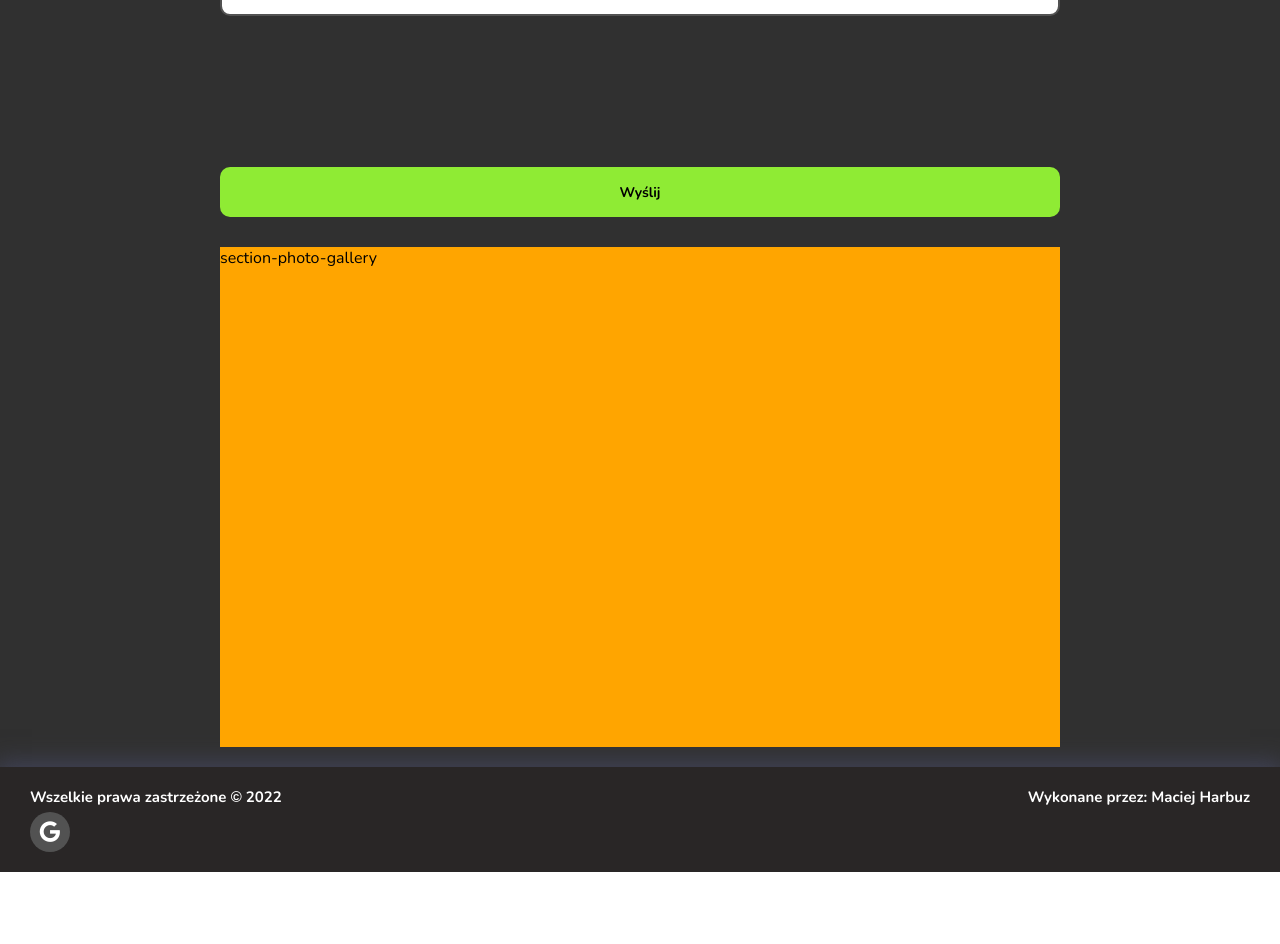
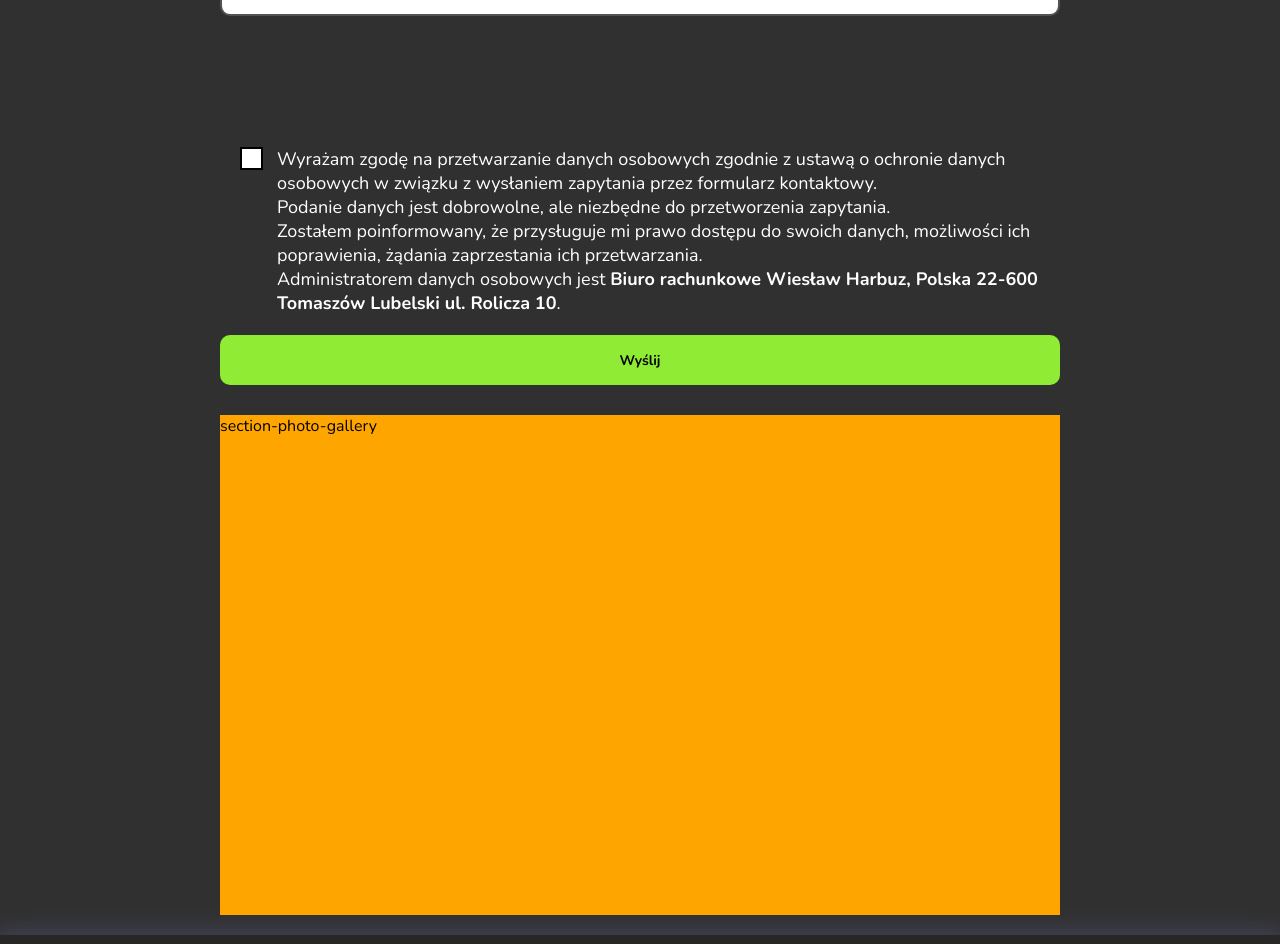
Before and after one commit to martinZz8/react-wh-card, a React (Create React App) app: page / in a window 1280 px wide. Shown: the part 3240-4184 px from the top of the page. Before the commit the page ends 4112 px from the top, so only its background shows below. Built offline with nearby package versions, Linux system fonts and the light colour scheme.

Commit message:
added checkbox and improved the mail form

```diff
--- /dev/null
+++ b/src/components/ui/checkbox/checkbox.component.tsx
@@ -0,0 +1,51 @@
+import React, {ChangeEvent, ReactNode} from "react";
+
+// styles
+import styles from "./checkbox.module.scss";
+
+// interfaces
+interface ICheckbox {
+   name: string;
+   value: string;
+   checked?: boolean;
+   label: string | ReactNode;
+   isError?: boolean;
+   handleOnChange: (name: string, value: string, checked: boolean) => void;
+   disabled?: boolean;
+}
+
+const Checkbox: React.FC<ICheckbox> = ({
+      name,
+      value,
+      checked,
+      label,
+      isError,
+      handleOnChange,
+      disabled
+   }) => {
+
+   return (
+      <label
+         className={`
+            noSelect
+            ${styles.container}
+            ${disabled ? styles.disabledContainer : ""}
+            ${isError ? styles.isError : ""}
+         `}
+      >
+         {label}
+         <input
+            className={disabled ? styles.disabledInput : ""}
+            type="checkbox"
+            name={name}
+            value={value}
+            checked={checked}
+            onChange={(e: ChangeEvent<HTMLInputElement>) => handleOnChange(e.target.name, e.target.value, e.target.checked)}
+            disabled={disabled}
+         />
+         <span className={`${styles.checkmark} ${disabled ? styles.disabledColors : ""}`}/>
+      </label>
+   );
+};
+
+export default Checkbox;
--- /dev/null
+++ b/src/components/ui/checkbox/checkbox.module.scss
@@ -0,0 +1,99 @@
+@import "src/styles/variables";
+
+/* Customize the label (the container) */
+.container {
+   width: 100%;
+   height: auto;
+   display: block;
+   position: relative;
+   padding-left: 37px;
+   cursor: pointer;
+   color: $colorWhite;
+   font-weight: 400;
+   font-style: normal;
+   font-size: 18px;
+   text-align: left;
+
+   &.disabledContainer {
+      cursor: not-allowed;
+   }
+
+   &.isError {
+      color: $colorRed;
+
+      .checkmark {
+         border-color: $colorRed;
+      }
+   }
+}
+
+/* Hide the browser's default checkbox */
+.container input {
+   position: absolute;
+   opacity: 0;
+   cursor: pointer;
+   height: 0;
+   width: 0;
+
+   &.disabledInput {
+      cursor: not-allowed;
+   }
+}
+
+/* Create a custom checkbox */
+.checkmark {
+   position: absolute;
+   top: 0;
+   left: 0;
+   height: 23px;
+   width: 23px;
+   background-color: $colorWhite;
+   border: 2px solid $colorBlack;
+
+   &.disabledColors {
+      border-color: $colorDarkGray;
+   }
+}
+
+/* On mouse-over, add a dark purple border color */
+.container:hover input ~ .checkmark {
+   border-color: $colorDarkPurple;
+
+   &.disabledColors {
+      border-color: $colorDarkGray;
+   }
+}
+
+/* When the checkbox is checked, add a dark purple background */
+.container input:checked ~ .checkmark {
+   background-color: $colorDarkPurple;
+
+   &.disabledColors {
+      background-color: $colorDarkGray;
+   }
+}
+
+/* Create the checkmark/indicator (hidden when not checked) */
+.checkmark:after {
+   content: "";
+   position: absolute;
+   display: none;
+}
+
+/* Show the checkmark when checked */
+.container input:checked ~ .checkmark:after {
+   display: block;
+}
+
+/* Style the checkmark/indicator */
+.container .checkmark:after {
+   left: 7px;
+   top: 4px;
+   width: 5px;
+   height: 10px;
+   border: solid $colorWhite;
+   border-width: 0 3px 3px 0;
+   -webkit-transform: rotate(45deg);
+   -ms-transform: rotate(45deg);
+   transform: rotate(45deg);
+}
--- a/src/components/ui/input-field/input-field.module.scss
+++ b/src/components/ui/input-field/input-field.module.scss
@@ -65,6 +65,7 @@
 
       &.disabled {
          cursor: not-allowed;
+         background-color: $colorGray;
       }
    }
 
--- a/src/components/ui/text-area/text-area.module.scss
+++ b/src/components/ui/text-area/text-area.module.scss
@@ -68,6 +68,7 @@
 
       &.disabled {
          cursor: not-allowed;
+         background-color: $colorGray;
       }
    }
 
--- a/src/views/main-page/content/section-mail/section-mail.component.tsx
+++ b/src/views/main-page/content/section-mail/section-mail.component.tsx
@@ -21,6 +21,7 @@ import InputField from "../../../../components/ui/input-field/input-field.compon
 import TextArea from "../../../../components/ui/text-area/text-area.component";
 import LoadingModal from "../../../../modals/loading-modal/loading-modal.component";
 import MessageBox from "../../../../components/message-box/message-box.component";
+import Checkbox from "../../../../components/ui/checkbox/checkbox.component";
 
 const SectionMail: React.FC = () => {
    const {selectedLanguage} = useContext(CurrentLanguageContext);
@@ -29,6 +30,7 @@ const SectionMail: React.FC = () => {
       sectionMailForm,
       errorSectionMailForm,
       handleOnChange,
+      handleCheckboxOnChange,
       handleSubmitForm,
       isLoadingSend,
       isSuccessSend,
@@ -87,6 +89,7 @@ const SectionMail: React.FC = () => {
                         handleOnChange={handleOnChange}
                         isError={errorSectionMailForm.firstNameErrorMessage.length > 0}
                         errorMessage={errorSectionMailForm.firstNameErrorMessage}
+                        disabled={isSubmitButtonDisabled}
                      />
                   </div>
                   <div className={`${styles.inputWrapper} ${styles.shortVersion}`}>
@@ -117,6 +120,7 @@ const SectionMail: React.FC = () => {
                         handleOnChange={handleOnChange}
                         isError={errorSectionMailForm.lastNameErrorMessage.length > 0}
                         errorMessage={errorSectionMailForm.lastNameErrorMessage}
+                        disabled={isSubmitButtonDisabled}
                      />
                   </div>
                </div>
@@ -149,6 +153,7 @@ const SectionMail: React.FC = () => {
                         handleOnChange={handleOnChange}
                         isError={errorSectionMailForm.phoneNumberErrorMessage.length > 0}
                         errorMessage={errorSectionMailForm.phoneNumberErrorMessage}
+                        disabled={isSubmitButtonDisabled}
                      />
                   </div>
                </div>
@@ -181,6 +186,7 @@ const SectionMail: React.FC = () => {
                         handleOnChange={handleOnChange}
                         isError={errorSectionMailForm.emailAddressErrorMessage.length > 0}
                         errorMessage={errorSectionMailForm.emailAddressErrorMessage}
+                        disabled={isSubmitButtonDisabled}
                      />
                   </div>
                </div>
@@ -213,6 +219,7 @@ const SectionMail: React.FC = () => {
                         handleOnChange={handleOnChange}
                         isError={errorSectionMailForm.subjectErrorMessage.length > 0}
                         errorMessage={errorSectionMailForm.subjectErrorMessage}
+                        disabled={isSubmitButtonDisabled}
                         isMandatory
                      />
                   </div>
@@ -245,6 +252,7 @@ const SectionMail: React.FC = () => {
                         handleOnChange={handleOnChange}
                         isError={errorSectionMailForm.messageErrorMessage.length > 0}
                         errorMessage={errorSectionMailForm.messageErrorMessage}
+                        disabled={isSubmitButtonDisabled}
                         isMandatory
                      />
                   </div>
@@ -260,19 +268,57 @@ const SectionMail: React.FC = () => {
                   </div>
                </div>
                <div className={styles.row}>
-                  <div className={styles.conditionsInfoWrapper}>
-                     <p>
-                        {
+                  <div className={styles.conditionsInfoCheckboxWrapper}>
+                     <Checkbox
+                        name={"acceptedConditions"}
+                        value={"acceptedConditions"}
+                        checked={sectionMailForm.acceptedConditions}
+                        label={
                            selectedLanguage === "PL" ?
-                              ""
+                              <>
+                                 Wyrażam zgodę na przetwarzanie danych osobowych zgodnie z ustawą o ochronie danych osobowych w związku z wysłaniem zapytania przez formularz kontaktowy.
+                                 <br/>
+                                 Podanie danych jest dobrowolne, ale niezbędne do przetworzenia zapytania.
+                                 <br/>
+                                 Zostałem poinformowany, że przysługuje mi prawo dostępu do swoich danych, możliwości ich poprawienia, żądania zaprzestania ich przetwarzania.
+                                 <br/>
+                                 Administratorem danych osobowych jest <b>Biuro rachunkowe Wiesław Harbuz, Polska 22-600 Tomaszów Lubelski ul. Rolicza 10</b>.
+                              </>
                            : selectedLanguage === "GB" ?
-                              ""
+                              <>
+                                 I consent to the processing of personal data in accordance with the Law on Personal Data Protection in connection with sending an inquiry via the contact form.
+                                 <br/>
+                                 Provision of data is voluntary, but necessary to process the request.
+                                 <br/>
+                                 I have been informed that I have the right to access my data, the opportunity to correct them, to request the cessation of their processing.
+                                 <br/>
+                                 The administrator of the personal data is <b>Accounting office Wiesław Harbuz, Poland 22-600 Tomaszów Lubelski Rolicza 10 St</b>.
+                              </>
                            : selectedLanguage === "DE" ?
-                              ""
+                              <>
+                                 Ich stimme der Verarbeitung meiner personenbezogenen Daten im Sinne des Datenschutzgesetzes im Zusammenhang mit dem Absenden einer Anfrage über das Kontaktformular zu.
+                                 <br/>
+                                 Die Angabe der Daten ist freiwillig, aber für die Bearbeitung der Anfrage erforderlich.
+                                 <br/>
+                                 Ich wurde darüber informiert, dass ich das Recht habe, auf meine Daten zuzugreifen, sie zu berichtigen und die Beendigung ihrer Verarbeitung zu verlangen.
+                                 <br/>
+                                 Der für die Verarbeitung der personenbezogenen Daten Verantwortliche ist <b>Rechnungsstelle Wiesław Harbuz, Polen 22-600 Tomaszów Lubelski Rolicza 10 Str</b>.
+                              </>
                            ://UA
-                              ""
+                              <>
+                                 Я даю згоду на обробку персональних даних відповідно до Закону про захист персональних даних у зв'язку з відправленням запиту через контактну форму.
+                                 <br/>
+                                 Надання даних є добровільним, але необхідним для обробки запиту.
+                                 <br/>
+                                 Мене повідомили, що я маю право на доступ до своїх даних, можливість їх виправлення та вимагати припинення їх обробки.
+                                 <br/>
+                                 Розпорядником персональних даних є <b>бухгалтерія Wiesław Harbuz, Польща 22-600 Tomaszów Lubelski вул. Rolicza 10</b>.
+                              </>
                         }
-                     </p>
+                        isError={errorSectionMailForm.acceptedConditionsError}
+                        handleOnChange={handleCheckboxOnChange}
+                        disabled={isSubmitButtonDisabled}
+                     />
                   </div>
                </div>
                <div className={styles.row}>
--- a/src/views/main-page/content/section-mail/section-mail.data.ts
+++ b/src/views/main-page/content/section-mail/section-mail.data.ts
@@ -7,7 +7,8 @@ export const initialSectionMailForm: ISectionMailForm = {
   phoneNumber: "",
   emailAddress: "",
   message: "",
-  subject: ""
+  subject: "",
+  acceptedConditions: false
 };
 
 export const initialErrorSectionMailForm: IErrorSectionMailForm = {
@@ -16,5 +17,6 @@ export const initialErrorSectionMailForm: IErrorSectionMailForm = {
   phoneNumberErrorMessage: "",
   emailAddressErrorMessage: "",
   messageErrorMessage: "",
-  subjectErrorMessage: ""
+  subjectErrorMessage: "",
+  acceptedConditionsError: false
 };
--- a/src/views/main-page/content/section-mail/section-mail.hook.ts
+++ b/src/views/main-page/content/section-mail/section-mail.hook.ts
@@ -45,6 +45,13 @@ const useSectionMail = () => {
       setIsSuccessSend(false);
       setIsErrorSend(false);
       setIsNotGivenPhoneOrEmail(false);
+   };
+
+   const handleCheckboxOnChange = (name: string, value: string, checked: boolean) => {
+      setSectionMailForm(prev => ({
+         ...prev,
+         [name]: checked
+      }));
    };
 
    const getEmptyFieldMessage = (): string => {
@@ -279,6 +286,21 @@ const useSectionMail = () => {
          setIsNotGivenPhoneOrEmail(true);
       }
 
+      // Check if 'acceptedConditions' checkbox is checked
+      if (!sectionMailForm.acceptedConditions) {
+         isError = true;
+         setErrorSectionMailForm(prev => ({
+            ...prev,
+            acceptedConditionsError: true
+         }));
+      }
+      else {
+         setErrorSectionMailForm(prev => ({
+            ...prev,
+            acceptedConditionsError: false
+         }));
+      }
+
       return !isError;
    };
 
@@ -409,6 +431,7 @@ const useSectionMail = () => {
       sectionMailForm,
       errorSectionMailForm,
       handleOnChange,
+      handleCheckboxOnChange,
       handleSubmitForm,
       isLoadingSend,
       isSuccessSend,
--- a/src/views/main-page/content/section-mail/section-mail.module.scss
+++ b/src/views/main-page/content/section-mail/section-mail.module.scss
@@ -53,7 +53,7 @@
             height: 80px;
          }
 
-         .conditionsInfoWrapper {
+         .conditionsInfoCheckboxWrapper {
             width: 100%;
             height: auto;
             margin: 10px 0;
--- a/src/views/main-page/content/section-mail/section-mail.types.ts
+++ b/src/views/main-page/content/section-mail/section-mail.types.ts
@@ -5,6 +5,7 @@ export interface ISectionMailForm {
    emailAddress: string;
    message: string;
    subject: string;
+   acceptedConditions: boolean;
 }
 
 export interface IErrorSectionMailForm {
@@ -14,4 +15,5 @@ export interface IErrorSectionMailForm {
    emailAddressErrorMessage: string;
    messageErrorMessage: string;
    subjectErrorMessage: string;
+   acceptedConditionsError: boolean;
 }
```
Also changed, not shown: src/components/ui/input-field/input-field.component.tsx (+6 -1 lines), src/components/ui/text-area/text-area.component.tsx (+7 -1 lines).
